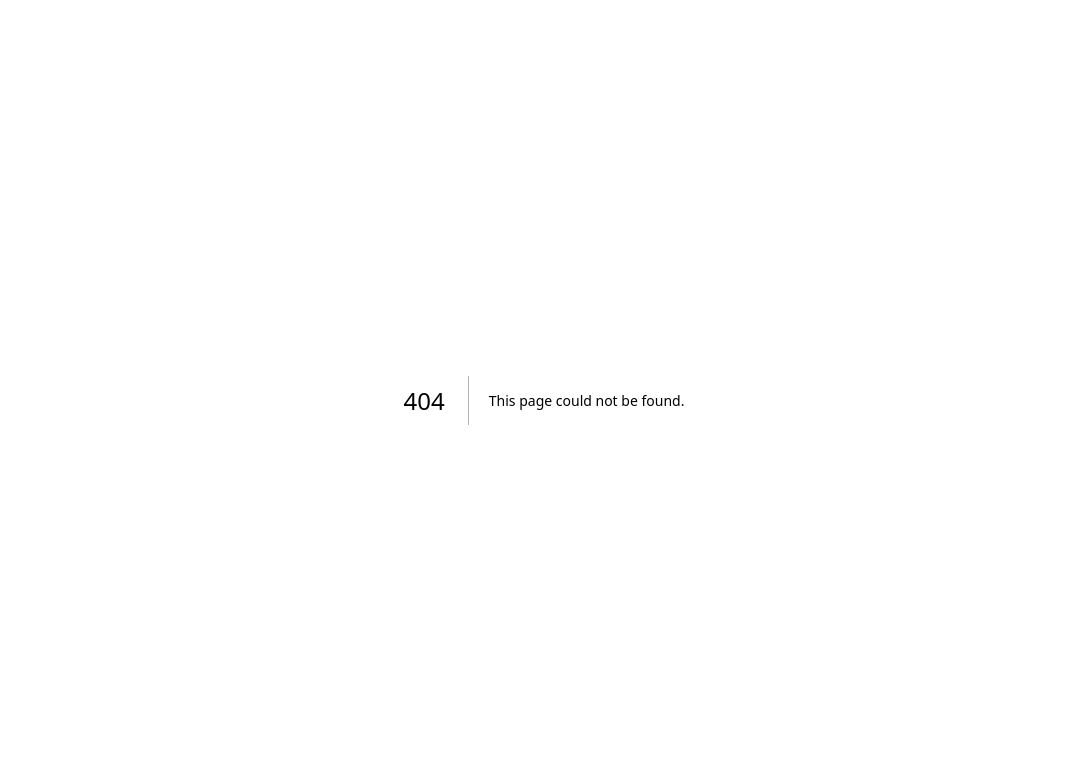
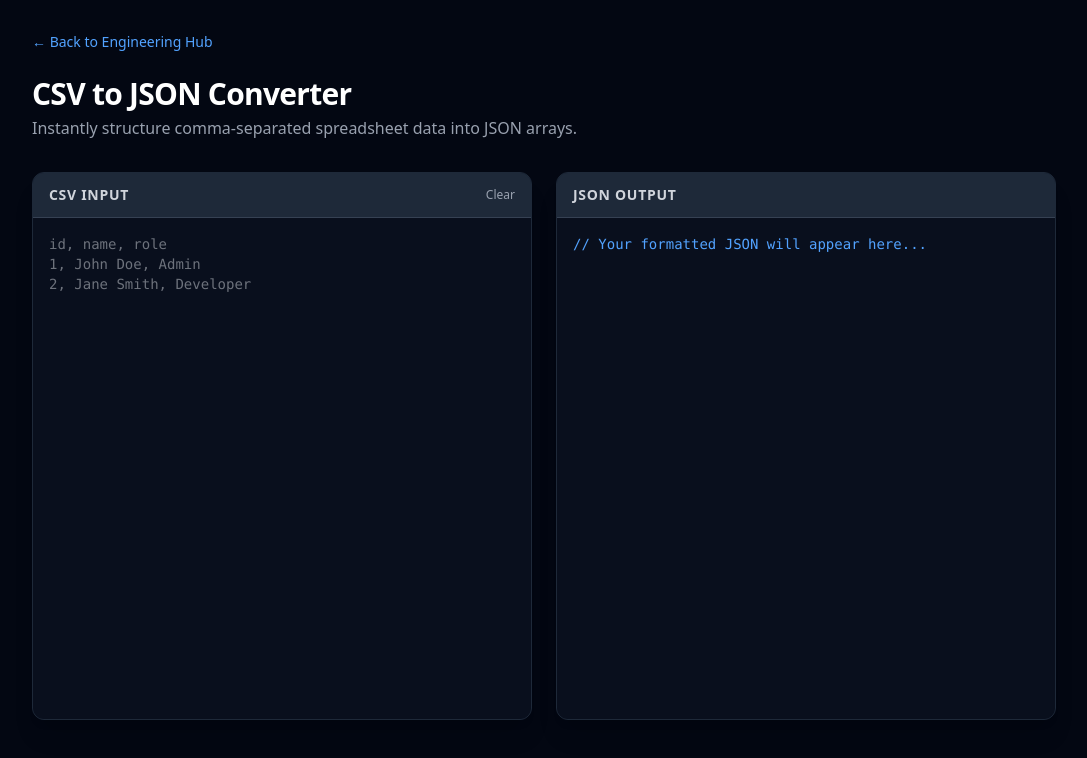
Before and after one commit to Amit-B8/DevBox, a Next.js app: page /engineering/csv-to-json in a window 1280 px wide. Before the commit this address had no page. Shown: the top 758 px of the page, without its empty margins (96-1183 px from the left). Built offline with nearby package versions, Linux system fonts and the light colour scheme.

Commit message:
Moved the csv converter to the engineering tools section

```diff
--- a/src/app/utilities/csv-to-json/page.tsx
+++ b/src/app/engineering/csv-to-json/page.tsx
@@ -46,8 +46,8 @@ export default function CsvToJson() {
     <main className="min-h-screen p-8 bg-gray-950 text-white flex flex-col">
       <div className="max-w-5xl mx-auto w-full flex-grow flex flex-col">
 
-        <Link href="/utilities" className="text-blue-400 hover:text-blue-300 text-sm mb-6 inline-block">
-          &larr; Back to Utilities Hub
+        <Link href="/engineering" className="text-blue-400 hover:text-blue-300 text-sm mb-6 inline-block">
+          &larr; Back to Engineering Hub
         </Link>
 
         <header className="mb-8">
--- a/src/app/engineering/page.tsx
+++ b/src/app/engineering/page.tsx
@@ -36,6 +36,13 @@ export default function EngineeringHub() {
               </div>
             </Link>
 
+            <Link href="/engineering/csv-to-json" className="group block">
+              <div className="p-6 rounded-xl bg-gray-900 border border-gray-800 group-hover:border-emerald-500 transition-all h-full">
+                <h3 className="text-xl font-semibold mb-2">CSV to JSON</h3>
+                <p className="text-gray-400 text-sm">Instantly structure raw comma-separated spreadsheet data into JSON arrays.</p>
+              </div>
+            </Link>
+
           </div>
         </section>
 
--- a/src/app/utilities/page.tsx
+++ b/src/app/utilities/page.tsx
@@ -39,13 +39,6 @@ export default function UtilitiesHub() {
               </div>
             </Link>
 
-            <Link href="/utilities/csv-to-json" className="group block">
-              <div className="p-6 rounded-xl bg-gray-900 border border-gray-800 group-hover:border-emerald-500 transition-all h-full">
-                <h3 className="text-xl font-semibold mb-2">CSV to JSON</h3>
-                <p className="text-gray-400 text-sm">Instantly structure raw comma-separated spreadsheet data into JSON arrays.</p>
-              </div>
-            </Link>
-
           </div>
         </section>
 
```
